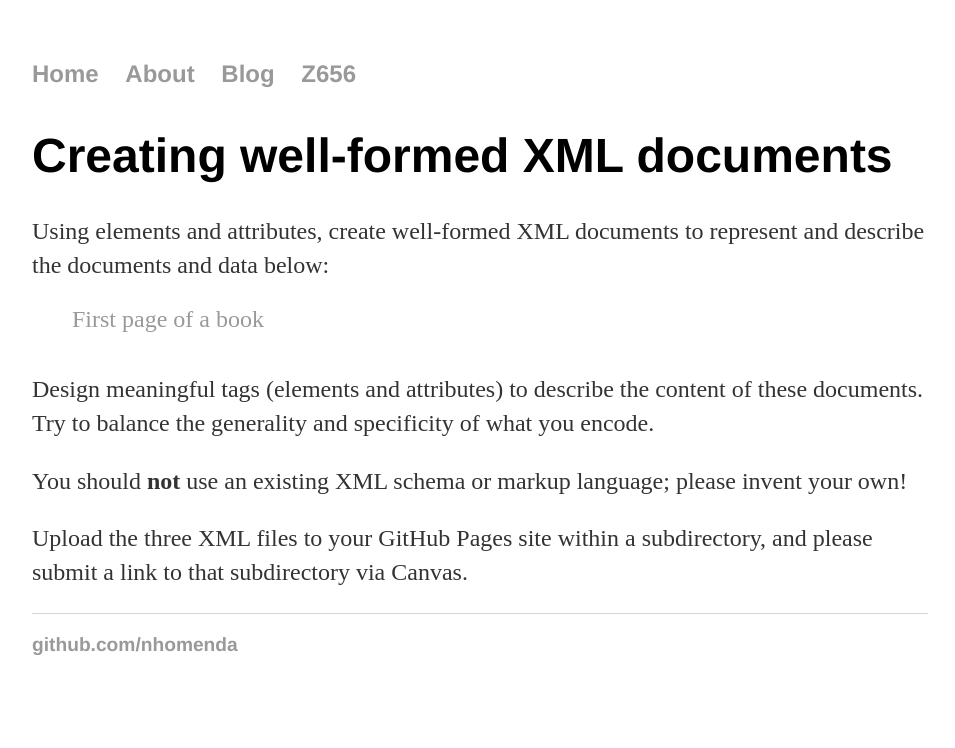
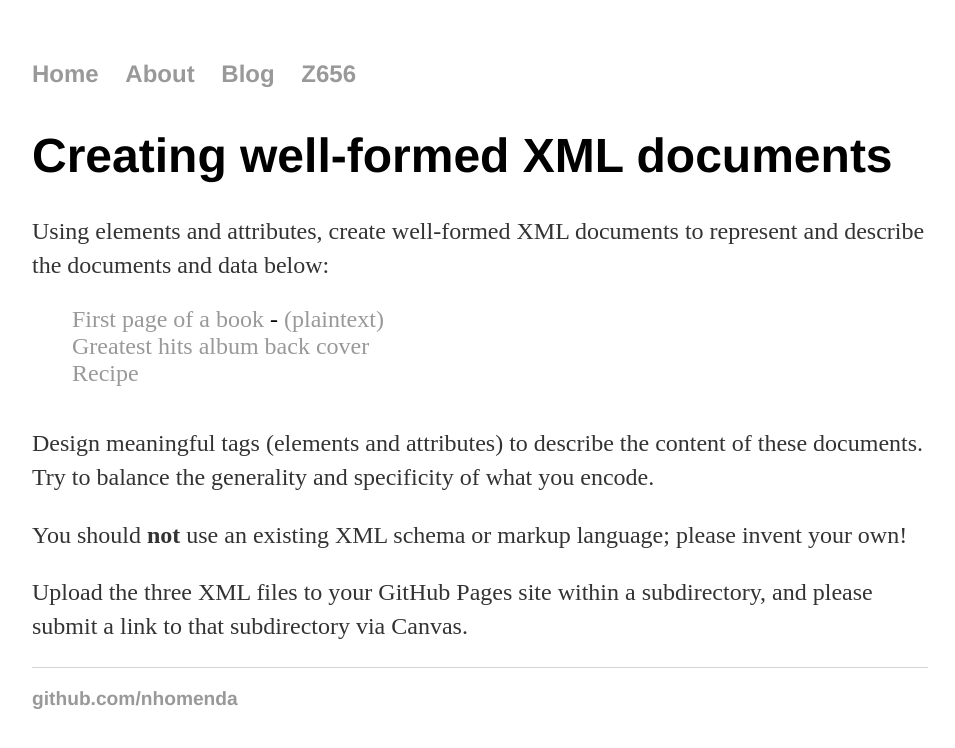
Before and after one commit to nhomenda/nhomenda.github.io, a Jekyll site: the page built from Z656/well-formed-XML.html, in a window 1280 px wide. Shown: the top 748 px of the page, without its empty margins (160-1115 px from the left). Built offline with Jekyll 4.4.1, drawn with Linux system fonts in a browser that asks for light colours.

Commit message:
Update well-formed-XML.html

```diff
--- a/Z656/well-formed-XML.html
+++ b/Z656/well-formed-XML.html
@@ -8,7 +8,9 @@ date: 2018-01-11
 <div class="blurb">
 <p>Using elements and attributes, create well-formed XML documents to represent and describe the documents and data below:<p>
 <ul>
-  <li><a href="http://purl.dlib.indiana.edu/iudl/wright/large/VAC7237-00000013">First page of a book</a></li>
+  <li><a href="http://purl.dlib.indiana.edu/iudl/wright/large/VAC7237-00000013">First page of a book</a> - <a href="/Z656/vac7237-00000013.txt">(plaintext)</a></li>
+  <li><a href="/Z656/Al-Green-Greatest-Hits-back.jpg">Greatest hits album back cover</a></li>
+  <li><a href="/Z656/French-Cranberry-Chicken-Recipe.jpg">Recipe</a></li>
 </ul>
 
 <p>Design meaningful tags (elements and attributes) to describe the content of these documents. Try to balance the generality and specificity of what you encode.</p>
```
